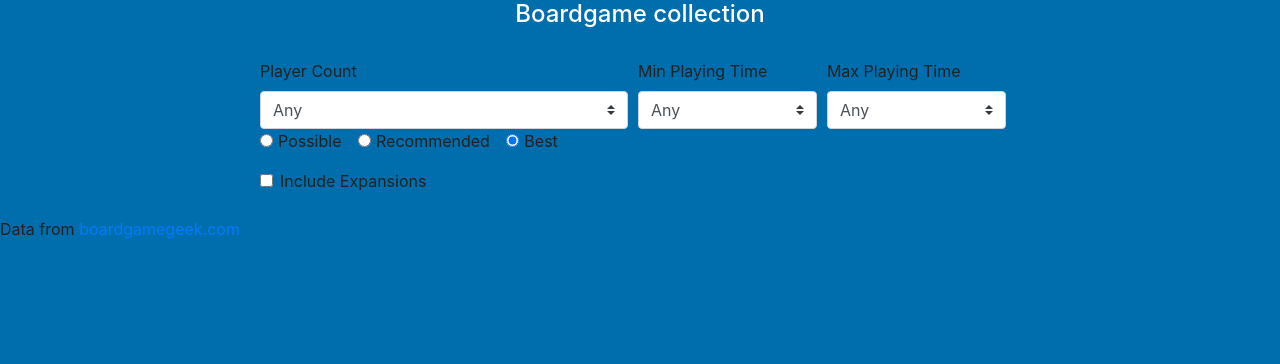
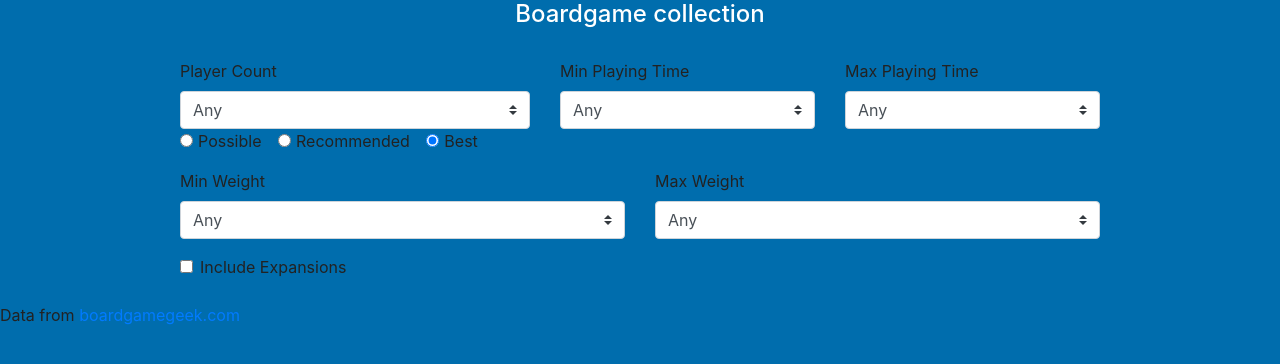
Before and after one commit to victorsowa/boardgame_squire, a Flask app: template boardgames/templates/user_collection.html in a window 1280 px wide. Shown: the part 56-420 px from the top of the page. Run offline with Flask 2, Linux system fonts and the light colour scheme; the template is opened without the code that fills it, so the values that code supplies are empty; some libraries are stand-ins or nearby versions.

Commit message:
Add min and max weight as filters

```diff
--- a/boardgames/app.py
+++ b/boardgames/app.py
@@ -63,8 +63,11 @@ def collection_post(username):
         player_count_filter_type=flask.request.form["player_count_filter_type"],
         min_playing_time=flask.request.form["min_playing_time"],
         max_playing_time=flask.request.form["max_playing_time"],
+        min_weight=flask.request.form["min_weight"],
+        max_weight=flask.request.form["max_weight"],
         include_expansions=flask.request.form.get("include_expansions", False),
     )
+    print(filters)
 
     return flask.render_template(
         "shared/partials/games_list.html", images=fgs.get_games(username, filters)
--- a/boardgames/templates/user_collection.html
+++ b/boardgames/templates/user_collection.html
@@ -6,13 +6,14 @@
         </div>
     </div>
     <div class="container filter-options">
-        <div class="row">
-            <div class="col-sm-2"></div>
-        <form action="" method="POST">
-            <div class="form-row">
 
 
-                            <div class="form-group col-sm-6">
+        <form action="" method="POST">
+            <div class="row">
+                <div class="col-sm-1"></div>
+
+
+                <div class="form-group col-sm-4">
                     <div class="player-count-multiselect">
                         <label for="Player Count">Player Count</label>
                         <select hx-post="/user_collection/{{username}}"
@@ -73,9 +74,45 @@
                         {% endfor %}
                     </select>
                 </div>
+
+
+
+
+
+                <div class="col-sm-1"></div>
             </div>
-
-                    <div class="form-row">
+            <div class="row">
+                <div class="col-sm-1"></div>
+                <div class="form-group col-sm-5">
+                    <label for="min_weight">Min Weight</label>
+                    <select hx-post="/user_collection/{{username}}"
+                            hx-target=".games_list"
+                            hx-trigger="change"
+                            class="custom-select"
+                            name="min_weight">
+                        <option selected>Any</option>
+                        {% for weight in range(0, 6)%}
+                            <option value="{{weight}}">{{weight}}</option>
+                        {% endfor %}
+                    </select>
+                </div>
+                <div class="form-group col-sm-5">
+                    <label for="max_weight">Max Weight</label>
+                    <select hx-post="/user_collection/{{username}}"
+                            hx-target=".games_list"
+                            hx-trigger="change"
+                            class="custom-select"
+                            name="max_weight">
+                        <option selected>Any</option>
+                        {% for weight in range(0, 6)%}
+                            <option value="{{weight}}">{{weight}}</option>
+                        {% endfor %}
+                    </select>
+                </div>
+                <div class="col-sm-1"></div>
+            </div>
+            <div class="row">
+                <div class="col-sm-1"></div>
                 <div class="form-group col-sm-4">
                     <div class="form-check mb-2">
                         <input hx-post="/user_collection/{{username}}"
@@ -90,11 +127,10 @@
                         </label>
                     </div>
                 </div>
+                <div class="col-sm-1"></div>
             </div>
+        </form>
 
-                    </form>
-            </div>
-            <div class="col-sm-2"></div>
         </div>
     </div>
 
```
Also changed, not shown: boardgames/services/filtered_games_service.py (+20 -0 lines). Lines whose indentation alone changed are shown as unchanged.
